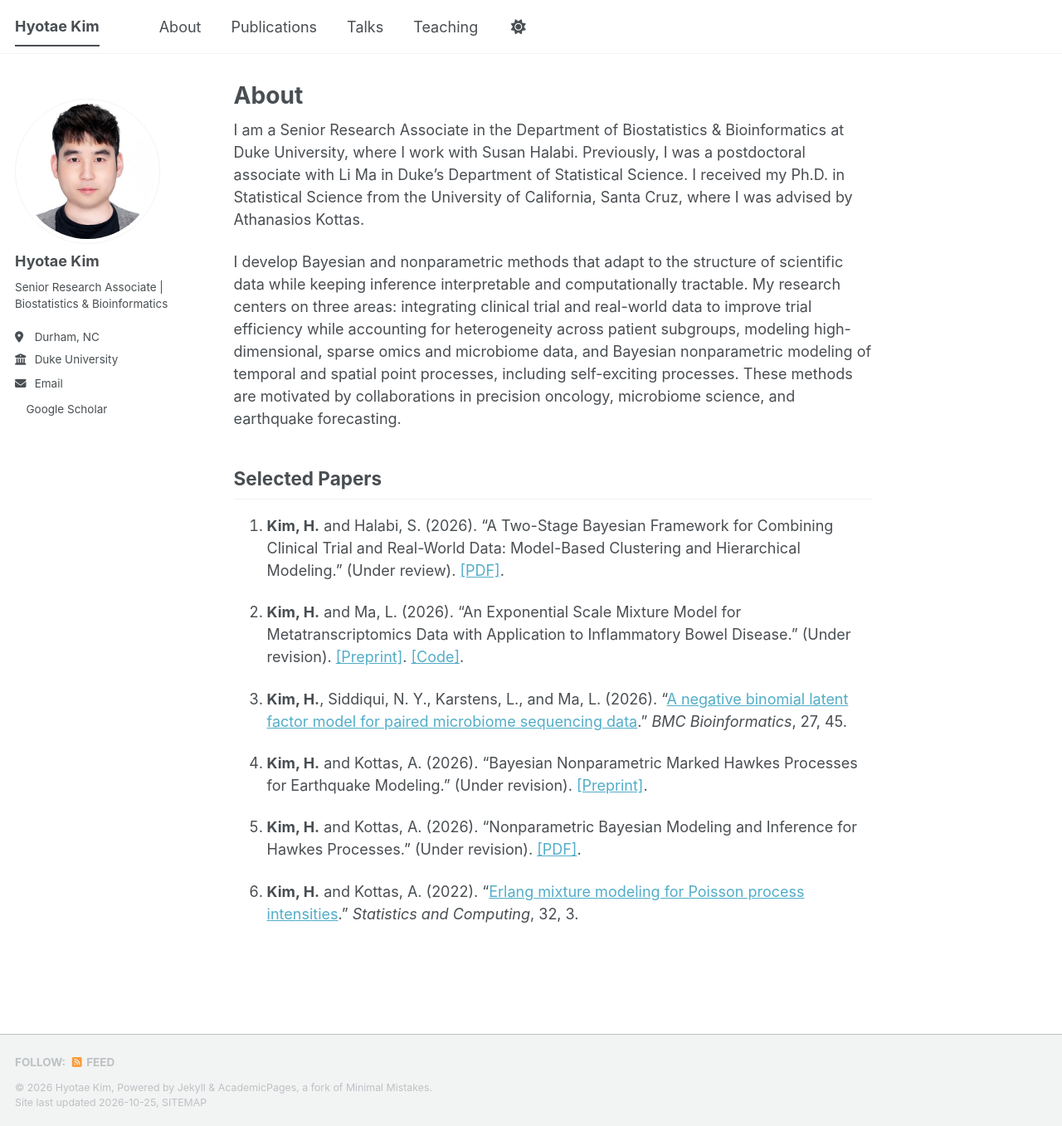
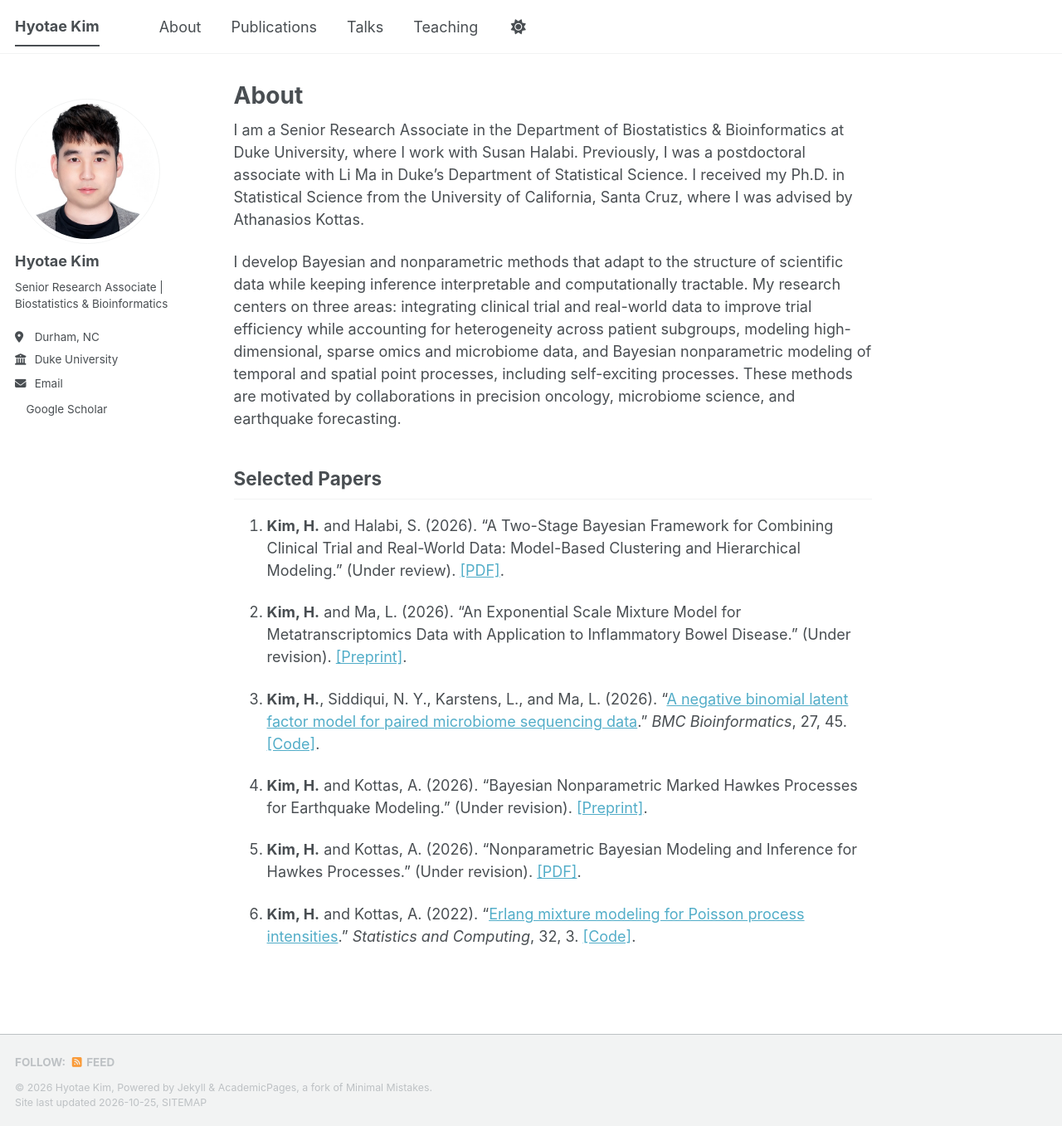
Before and after one commit to HyotaeKim/hyotaekim.github.io, a Jekyll site: the page built from _pages/about.md, in a window 1280 px wide and 1357 px high. Shown: the whole window at 83% size. Built offline with Jekyll 4.4.1, drawn with Linux system fonts in a browser that asks for light colours; a style sheet for code colours, icons or effects is not loaded.

Commit message:
Update about.md

```diff
--- a/_pages/about.md
+++ b/_pages/about.md
@@ -16,12 +16,12 @@ I develop Bayesian and nonparametric methods that adapt to the structure of scie
 
 1. **Kim, H.** and Halabi, S. (2026). "A Two-Stage Bayesian Framework for Combining Clinical Trial and Real-World Data: Model-Based Clustering and Hierarchical Modeling." (Under review). [[PDF]](/files/BCHM.pdf).
 
-2. **Kim, H.** and Ma, L. (2026). "An Exponential Scale Mixture Model for Metatranscriptomics Data with Application to Inflammatory Bowel Disease." (Under revision). [[Preprint]](https://pmc.ncbi.nlm.nih.gov/articles/PMC13192739/). [[Code]](https://github.com/HyotaeKim/JNBM).
+2. **Kim, H.** and Ma, L. (2026). "An Exponential Scale Mixture Model for Metatranscriptomics Data with Application to Inflammatory Bowel Disease." (Under revision). [[Preprint]](https://pmc.ncbi.nlm.nih.gov/articles/PMC13192739/).
 
-3. **Kim, H.**, Siddiqui, N. Y., Karstens, L., and Ma, L. (2026). "[A negative binomial latent factor model for paired microbiome sequencing data](https://doi.org/10.1186/s12859-025-06362-3)." *BMC Bioinformatics*, 27, 45.
+3. **Kim, H.**, Siddiqui, N. Y., Karstens, L., and Ma, L. (2026). "[A negative binomial latent factor model for paired microbiome sequencing data](https://doi.org/10.1186/s12859-025-06362-3)." *BMC Bioinformatics*, 27, 45. [[Code]](https://github.com/HyotaeKim/JNBM).
 
 4. **Kim, H.** and Kottas, A. (2026). "Bayesian Nonparametric Marked Hawkes Processes for Earthquake Modeling." (Under revision). [[Preprint]](https://arxiv.org/abs/2511.22538).
 
 5. **Kim, H.** and Kottas, A. (2026). "Nonparametric Bayesian Modeling and Inference for Hawkes Processes." (Under revision). [[PDF]](/files/HPs.pdf).
 
-6. **Kim, H.** and Kottas, A. (2022). "[Erlang mixture modeling for Poisson process intensities](https://doi.org/10.1007/s11222-021-10064-0)." *Statistics and Computing*, 32, 3.
+6. **Kim, H.** and Kottas, A. (2022). "[Erlang mixture modeling for Poisson process intensities](https://doi.org/10.1007/s11222-021-10064-0)." *Statistics and Computing*, 32, 3. [[Code]](https://github.com/HyotaeKim/erlmixPP).
```
